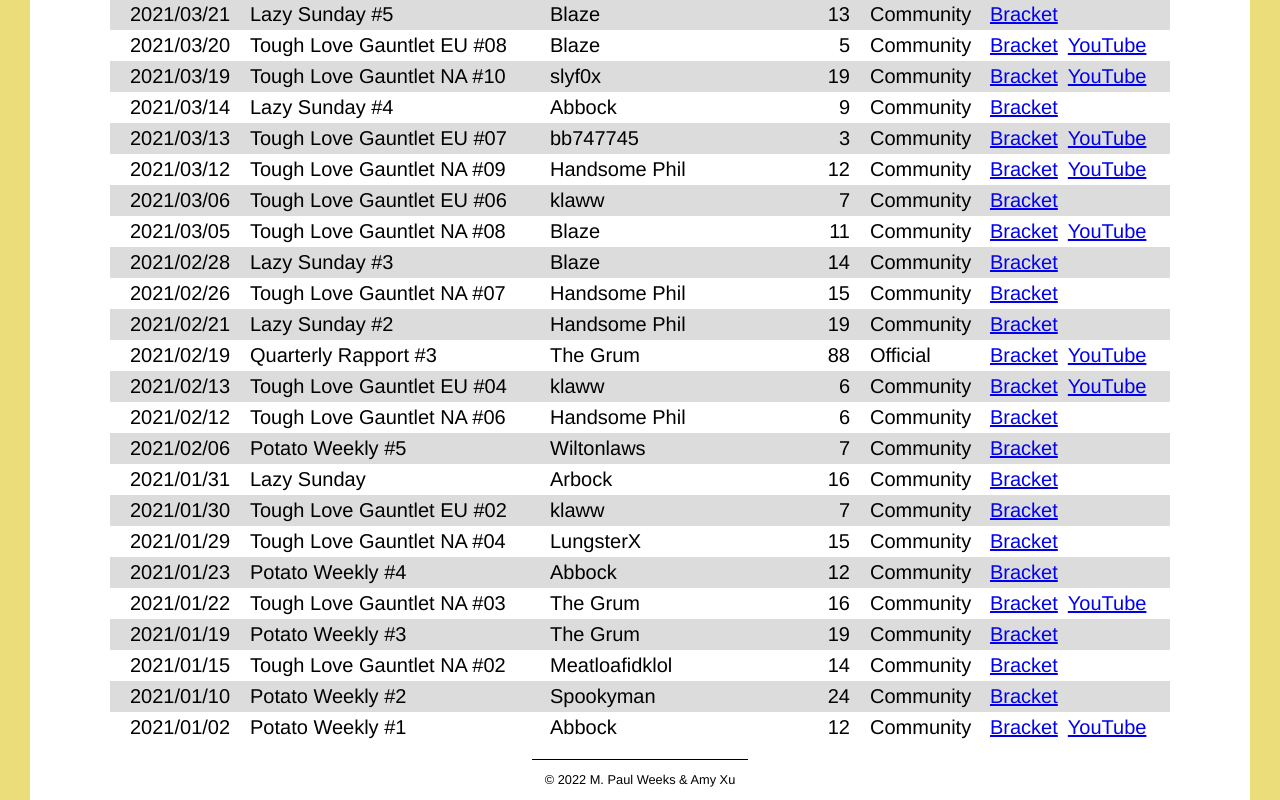
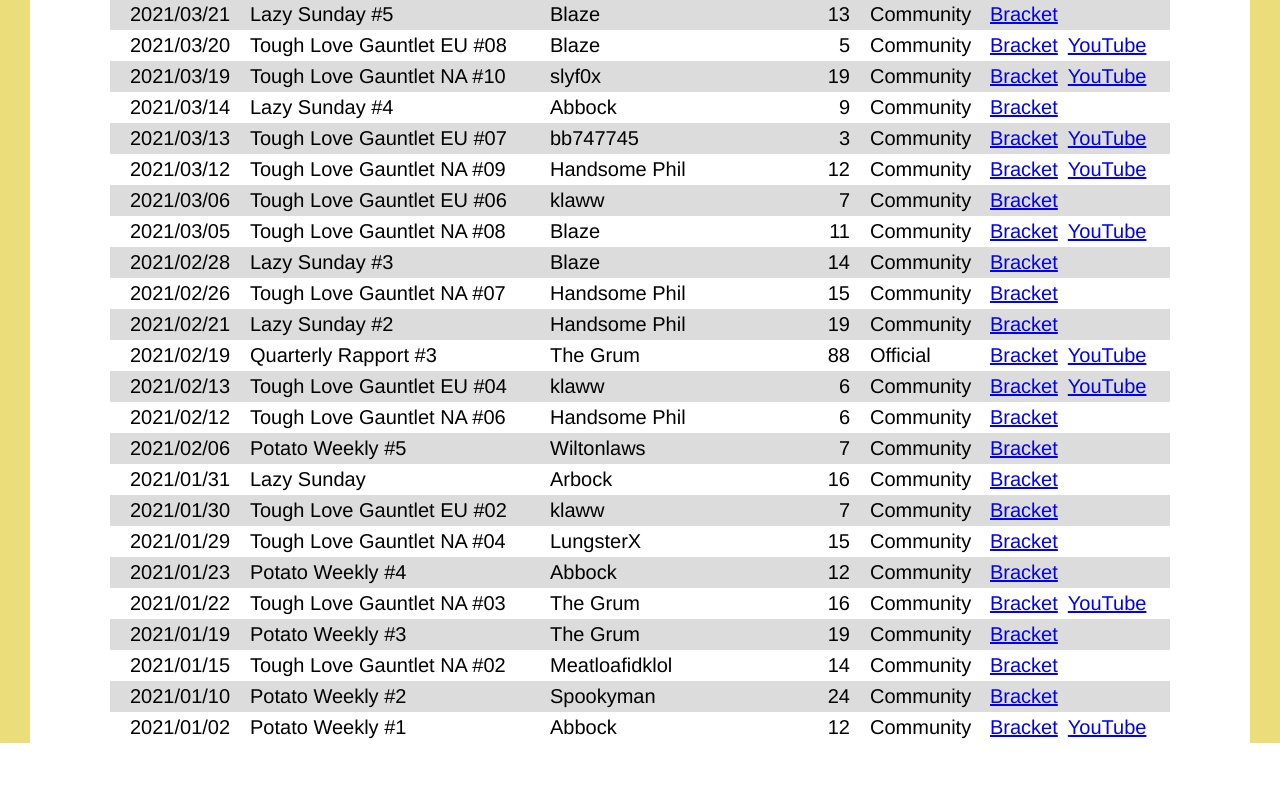
Before and after one commit to toughlovearena/about.toughlovearena.com, a Next.js app: page /fame in a window 1280 px wide. Shown: the part 4243-5043 px from the top of the page. After the commit the page ends 4986 px from the top, so only its background shows below. Built offline with nearby package versions, Linux system fonts and the light colour scheme.

Commit message:
remove mostly unused footer

```diff
--- a/components/Layout.module.css
+++ b/components/Layout.module.css
@@ -21,10 +21,3 @@
 
 .header {}
 .main {}
-.footer {
-  text-align: center;
-  font-size: 0.8em;
-  border-top: 1px solid var(--fore);
-  margin-top: 1rem;
-  padding: 1em;
-}
--- a/components/Layout.tsx
+++ b/components/Layout.tsx
@@ -1,7 +1,6 @@
 import React, { ReactNode } from 'react'
 import Head from 'next/head'
 import styles from './Layout.module.css';
-import { Column } from './Column';
 import NavDesktop from './NavDesktop';
 import { InternalPageData } from '../interfaces';
 import NavMobile from './NavMobile';
@@ -14,7 +13,6 @@ type Props = {
   title?: React.ReactNode;
   page?: InternalPageData;
   hideTitle?: boolean;
-  hideFooter?: boolean;
   pattern?: boolean;
 }
 
@@ -52,13 +50,6 @@ const Layout = (props: Props) => (
           )}
           {props.children}
         </main>
-        {!props.hideFooter && (
-          <Column width={400}>
-            <footer className={styles.footer}>
-              {'© 2022 M. Paul Weeks & Amy Xu'}
-            </footer>
-          </Column>
-        )}
       </div>
     </div>
   </div>
--- a/pages/index.tsx
+++ b/pages/index.tsx
@@ -2,7 +2,7 @@ import Hero from '../components/Hero'
 import Layout from '../components/Layout'
 
 const IndexPage = () => (
-  <Layout hideFooter={true}>
+  <Layout>
     <Hero />
   </Layout>
 )
```
